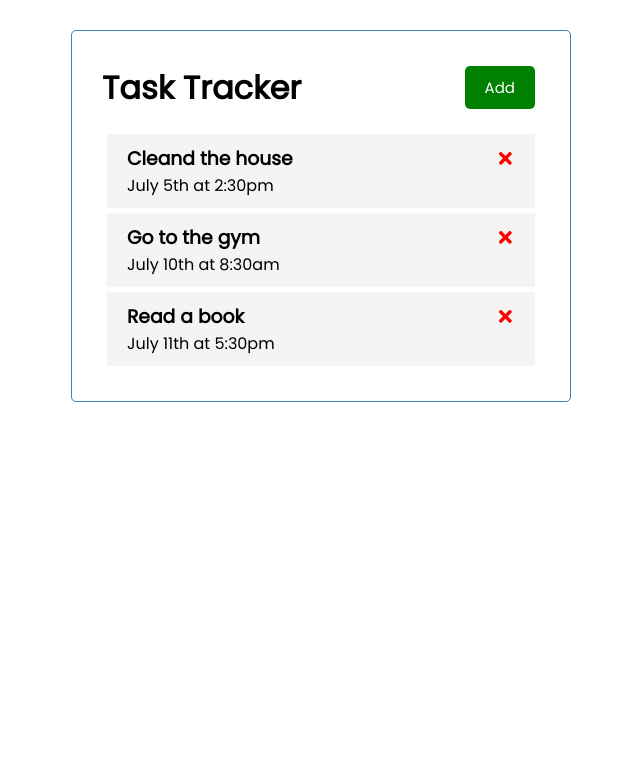
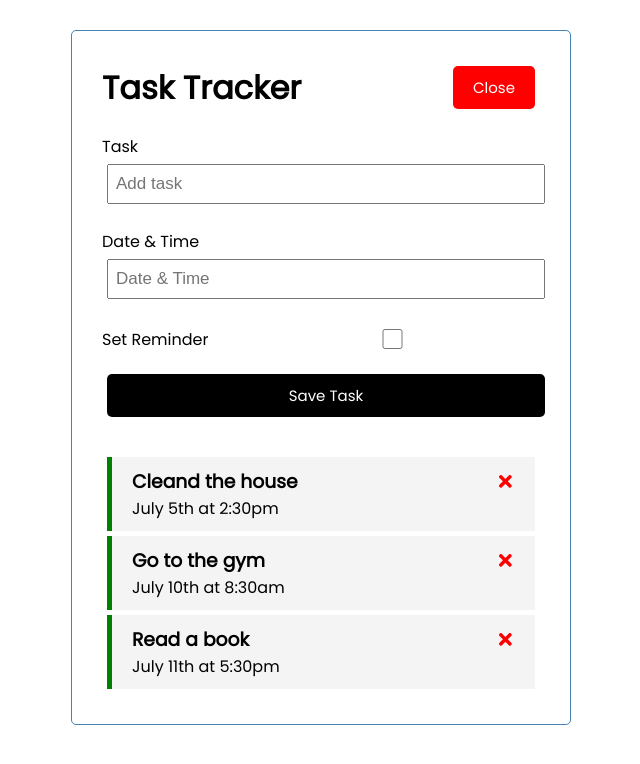
Before and after one commit to kokoforbes/react-task-tracker, a React (Create React App) app: page / in a window 1280 px wide. Both pictures are taken after a click on the button "Add". Shown: the top 764 px of the page, without its empty margins (319-959 px from the left). Built offline with nearby package versions, Linux system fonts and the light colour scheme.

Commit message:
Made components more dynamic

```diff
--- a/src/App.js
+++ b/src/App.js
@@ -1,7 +1,11 @@
 import { useState } from "react"
 import Header from "./components/Header"
 import Tasks from "./components/Tasks"
+import AddTask from "./components/AddTask"
+
 function App() {
+  const [showAddTask, setShowAddTask] = useState(false)
+
   const [tasks, setTasks] = useState([
     {
       id: 1,
@@ -23,19 +27,27 @@
     }
   ])
 
+  //ADD TASK
+  const addTask = (task) => {
+    const id = Math.floor(Math.random() * 1000) + 1
+    const newTask = {id, ...task }
+    setTasks([...tasks, newTask])
+  }
+
   //DELETE TASK
   const deleteTask = (id) => {
     setTasks(tasks.filter((task) => task.id !== id))
   }
 
   // TOGGLE REMINDER
-  const toggleReminder = (id ) => {
-    console.log(id)
+  const toggleReminder = (id) => {
+    setTasks(tasks.map((task) => task.id === id ? { ...task, reminder: !task.reminder } : task ))
   }
 
   return (
     <div className="container">
-      <Header />
+      <Header onAdd={() => setShowAddTask(!showAddTask)} showAdd={showAddTask}/>
+      {showAddTask && <AddTask onAdd={addTask} />}
       {tasks.length > 0 ? (<Tasks tasks={tasks}  onDelete={deleteTask} onToggle={toggleReminder} />):("No Tasks To Show")}
     </div>
   );
--- /dev/null
+++ b/src/components/AddTask.js
@@ -0,0 +1,50 @@
+import { useState } from'react'
+
+const AddTask = ({ onAdd }) => {
+const [text, setText] = useState('')
+
+const [day, setDay] = useState('')
+
+const [reminder, setReminder] = useState(false)
+
+const onSubmit = (e) => {
+  e.preventDefault()
+
+  if(!text){
+    alert('Please add task.')
+    return
+  }
+
+  onAdd({ text, day, reminder })
+
+  setText('')
+  setDay('')
+  setReminder(false)
+}
+
+  return (
+    <form className='add-form' onSubmit={onSubmit}>
+      {/* TASK */}
+      <div className='form-control'>
+        <label>Task</label>
+        <input type='text' placeholder='Add task' value={text} onChange={(e) => setText(e.target.value)} />
+      </div>
+
+      {/* DATE & TIME */}
+      <div className='form-control'>
+        <label>Date & Time</label>
+        <input type='text' placeholder='Date & Time' value={day} onChange={(e) => setDay(e.target.value)}/>
+      </div>
+
+      {/* REMINDER */}
+      <div className='form-control form-control-check'>
+        <label>Set Reminder</label>
+        <input type='checkbox' value={reminder} onChange={(e) => setReminder(e.currentTarget.checked)} checked={reminder} />
+      </div>
+
+      <input type='submit' value='Save Task' className='btn btn-block' />
+    </form>
+  )
+}
+
+export default AddTask
--- a/src/components/Header.js
+++ b/src/components/Header.js
@@ -2,15 +2,12 @@
 import Button from './Button'
 
 
-const Header = ({ title }) => {
-  const onClick = () => {
-    console.log('click')
-  }
+const Header = ({ title, onAdd, showAdd }) => {
 
   return (
     <header className="header">
      <h1>{ title }</h1>
-     <Button color="green" text="Add" onClick={onClick}/>
+     <Button color={showAdd ? 'red': 'green'} text={showAdd ? 'Close' : 'Add'} onClick={onAdd}/>
     </header>
   )
 }
--- a/src/components/Task.js
+++ b/src/components/Task.js
@@ -1,8 +1,8 @@
 import { FaTimes } from 'react-icons/fa'
 
-const Task = ({ task, onDelete }) => {
+const Task = ({ task, onDelete, onToggle }) => {
   return (
-    <div className="task">
+    <div className={`task ${ task.reminder ? 'reminder' : ''}`} onDoubleClick={ () => onToggle(task.id) }>
       <h3>{ task.text } <FaTimes style={{ color: 'red', cursor: 'pointer'}}  onClick={()=>onDelete(task.id)} /></h3>
       <p>{ task.day }</p>
     </div>
--- a/src/components/Tasks.js
+++ b/src/components/Tasks.js
@@ -1,8 +1,8 @@
 import Task from "./Task"
-const Tasks = ({ tasks, onDelete }) => {
+const Tasks = ({ tasks, onDelete, onToggle }) => {
   return (
     <>
-      { tasks.map((task) => (<Task key={task.id} task={task} onDelete={onDelete} />))}
+      { tasks.map((task) => (<Task key={task.id} task={task} onDelete={onDelete} onToggle={onToggle} />))}
     </>
   )
 }
```
